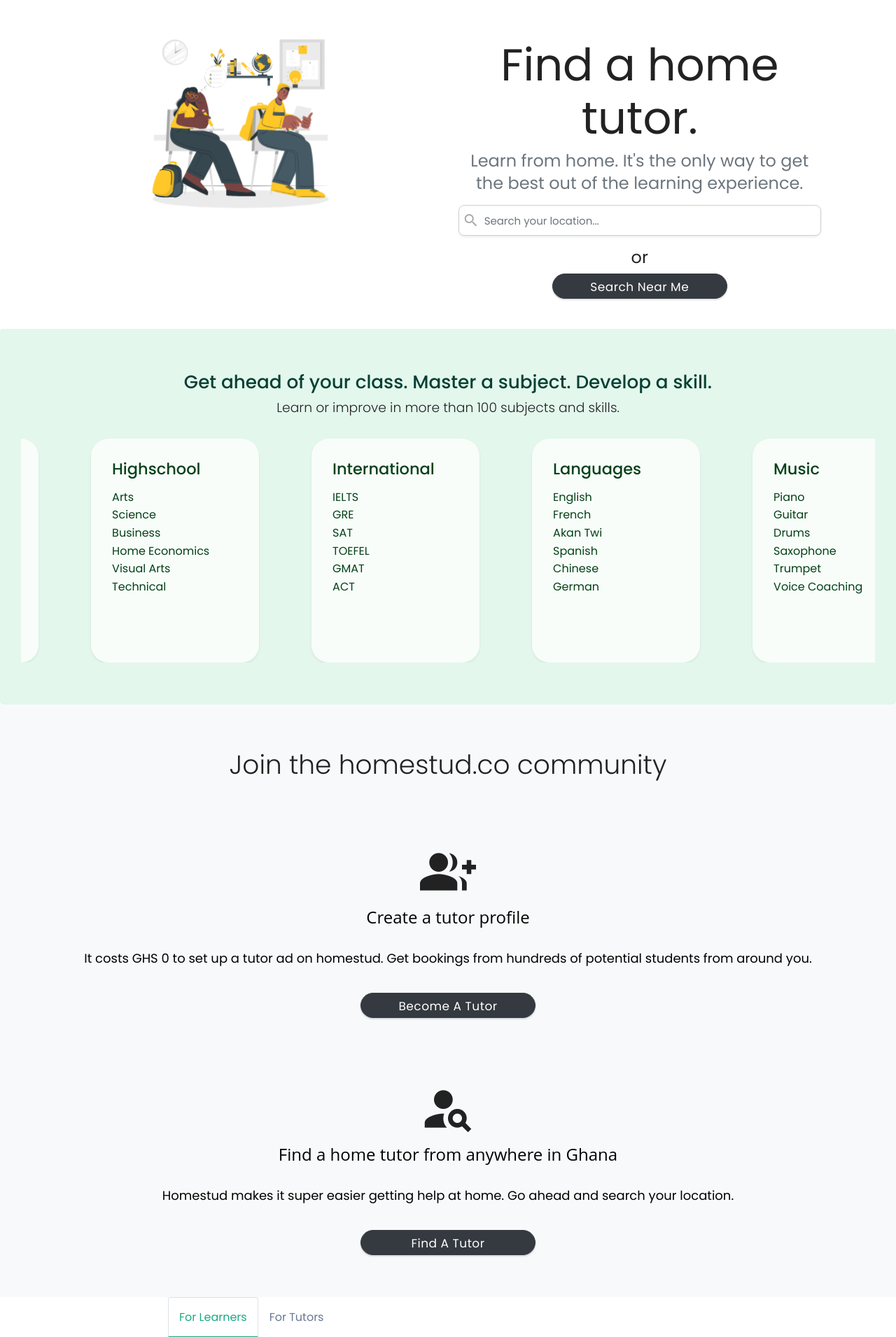
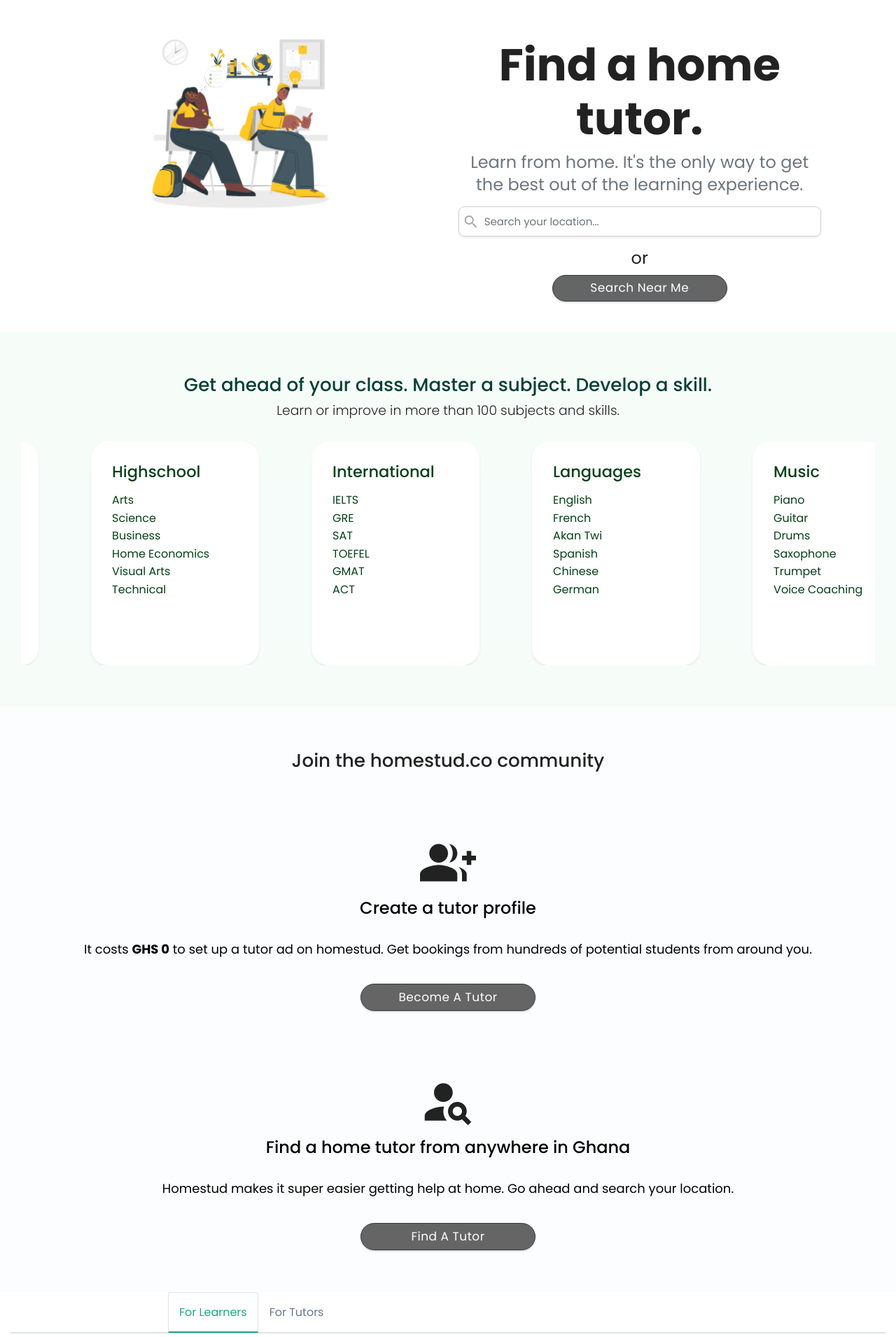
Before and after one commit to stephappiah/hometutors, a Django app: page / in a window 1280 px wide. Shown: the part 83-1994 px from the top of the page at 70% size. Run offline with Django 3.2, Linux system fonts and the light colour scheme; some libraries are stand-ins or nearby versions.

Commit message:
more fonts and typography

```diff
--- a/homestud/homestud/static/css/main.css
+++ b/homestud/homestud/static/css/main.css
@@ -83,6 +83,9 @@ body {
     background-color: gainsboro;
     color: gray;
 }
+.gold-color{
+    color: #ffb126 !important;
+}
 .errorlist{
     color: red;
 }
@@ -152,8 +155,8 @@ select {
 }
 
 .display-text {
-    font-size: 2.5rem;
-    font-weight: 300;
+    font-size: 2.0rem;
+    font-weight: bold;
     line-height: 1.2;
 }
 
@@ -338,7 +341,7 @@ p {
     width: 55px;
     border: 2px solid white;
     background-color: white;
-    color: #28a745;
+    color: #e5931e;
     display: flex;
     align-items: center;
     justify-content: center;
@@ -400,11 +403,11 @@ p {
   }
 
 .courseJumbo{
-    background-color:#e3f7ed;
+    background-color:#e3f7ed52;
     margin-bottom: 0 !important;
 }
 .onboard-jumbo{
-    background-color:#f8f9fa;
+    background-color:#f2f8ff52;
     margin-bottom: 0 !important;
     border-radius: 0 !important;
 }
@@ -429,7 +432,7 @@ p {
     margin-right: 5rem;
     min-width: 16rem;
     padding: 2rem;
-    background-color: rgb(255 255 255 / 73%);
+    background-color: rgb(255 255 255);
     color: #0a411a;
     min-height: 15rem;
     border-radius: 25px;
@@ -441,6 +444,10 @@ p {
 .course-home h4 {
     font-weight: 500;
     margin-bottom: 1rem;
+}
+
+.hom-header{
+    font-weight: 500;
 }
 
 .list-cities ul li a {
@@ -460,6 +467,21 @@ p {
     left: 5%;
 }
 
+.btn-dark{
+    background-color: #585858eb;
+}
+
+.btn-box-radius{
+    border-radius: 6px;
+    box-shadow: 0 0 2px 0 rgb(0 0 0 / 6%), 0 2px 2px 0 rgb(0 0 0 / 12%);
+    min-width: 200px;
+    font-size: 18px;
+}
+
+/* fix materialize css unequal button height */
+.btn, .btn-large, .btn-small, .btn-flat{
+    height: fit-content;
+}
 .helptext {
     font-size: .9rem;
     /* color: #555555; */
@@ -525,6 +547,8 @@ p {
     .hero-text{
         font-size: 64px;
         line-height: 76px;
+        line-height: 120%;
+        font-weight: bold;
     }
     .hero-subtitle{
         font-size: 24px;
@@ -654,6 +678,8 @@ p {
     .hero-text{
         font-size: 32px;
         line-height: 40px;
+        line-height: 120%;
+        font-weight: bold;
     }
 
     .hero-subtitle{
@@ -1039,7 +1065,7 @@ a {
     color: white;
 }
 .semi-round{
-    border-radius: 0.8rem;
+    border-radius: 8px;
     font-weight: 600;
 }
 
--- a/homestud/homestud/static/css/nav-pills.css
+++ b/homestud/homestud/static/css/nav-pills.css
@@ -33,7 +33,6 @@
 }
 
 .pill-paragraph{
-    font-family: "Roboto",Arial,sans-serif;
     font-size: 18px;
     line-height: 28px;
     color: #6c757d!important;
@@ -44,7 +43,6 @@
 }
 
 .pill-lead{
-    font-family: 'Open Sans', sans-serif;
     font-weight: 500;
     font-size: 24px !important;
     line-height: 32px !important;
--- a/homestud/homestud/templates/chat/base.html
+++ b/homestud/homestud/templates/chat/base.html
@@ -18,6 +18,11 @@
 		<!--Mobile first viewport tag-->
 		<meta name="viewport"
 		content="width=device-width, initial-scale=1, shrink-to-fit=no">
+
+		<!--Import Google Icon Font-->
+		<link rel="preconnect" href="https://fonts.gstatic.com">
+		<link href="https://fonts.googleapis.com/css2?family=Poppins:ital,wght@0,100;0,200;0,300;0,400;0,500;0,600;0,700;0,800;0,900;1,100;1,200;1,300;1,400;1,500;1,600;1,700;1,800;1,900&display=swap" rel="stylesheet">
+		<script src="https://use.fontawesome.com/9d8989f32a.js"></script>
 
 		<!--JQuery JS-->
 		<script src = "https://code.jquery.com/jquery-3.3.1.min.js"></script>
--- a/homestud/homestud/templates/findtutors/home.html
+++ b/homestud/homestud/templates/findtutors/home.html
@@ -245,7 +245,7 @@
 <!-- onboard user or tutor -->
 <div class="jumbotron onboard-jumbo">
     <div class="text-center">
-        <p class="display-text">Join the homestud.co community</p>
+        <h3 class="text-center hom-header">Join the homestud.co community</h3>
         <div class="tutor">
             <div>
                 <span class="material-icons md-80">
@@ -254,7 +254,7 @@
             </div>
             <p class="pill-lead">Create a tutor profile</p>
             <p class="txt-paragraph mt-2 mb-3">
-                It costs GHS 0 to set up a tutor ad on homestud.
+                It costs <strong>GHS 0</strong> to set up a tutor ad on homestud.
                 Get bookings from hundreds of potential students from around you.
             </p>
             <a href="{% url 'findtutors:for-tutors' %}" class="btn btn-dark border-round">Become a tutor</a>
--- a/homestud/homestud/templates/findtutors/search-results.html
+++ b/homestud/homestud/templates/findtutors/search-results.html
@@ -98,8 +98,8 @@
                         <label for="formControlRange">Distance</label>
                         <input type="range" class="form-control-range" id="formControlRange" name="distance">
                       </div> -->
-                    <div class="text-center mt-2">
-                        <button class="btn border-round link-theme" type="submit">Search</button>
+                    <div class="text-center mt-3">
+                        <button class="btn btn-box-radius btn-dark" type="submit">Search</button>
                     </div>
 
                 </form>
--- a/homestud/homestud/templates/findtutors/tutor-profile.html
+++ b/homestud/homestud/templates/findtutors/tutor-profile.html
@@ -41,7 +41,7 @@
             <div class="tutor-prof-sticky">
                 <div>
                     <p class="lead text-center">{{ tutor.rate_per_hour }}<small>/hr</small></p>
-                    <p class="mint-text text-center">1st lesson free</p>
+                    <p class="gold-color text-center">1st lesson free</p>
                 </div>
                 <div class="hmst-w-100">
                     <form class="search-form" action="{% url 'chat:get_chat_url' %}" method="get">
```
Also changed, not shown: homestud/chat/static/css/base.css (+6 -4 lines).
